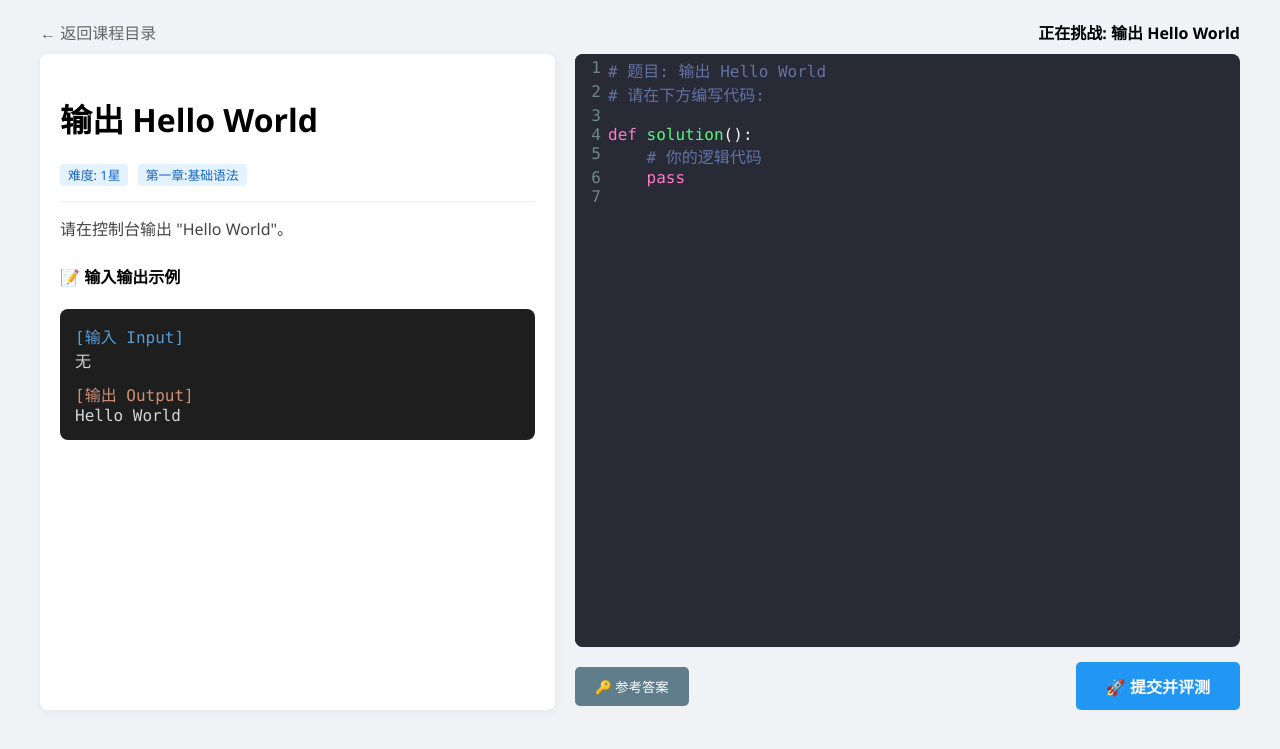
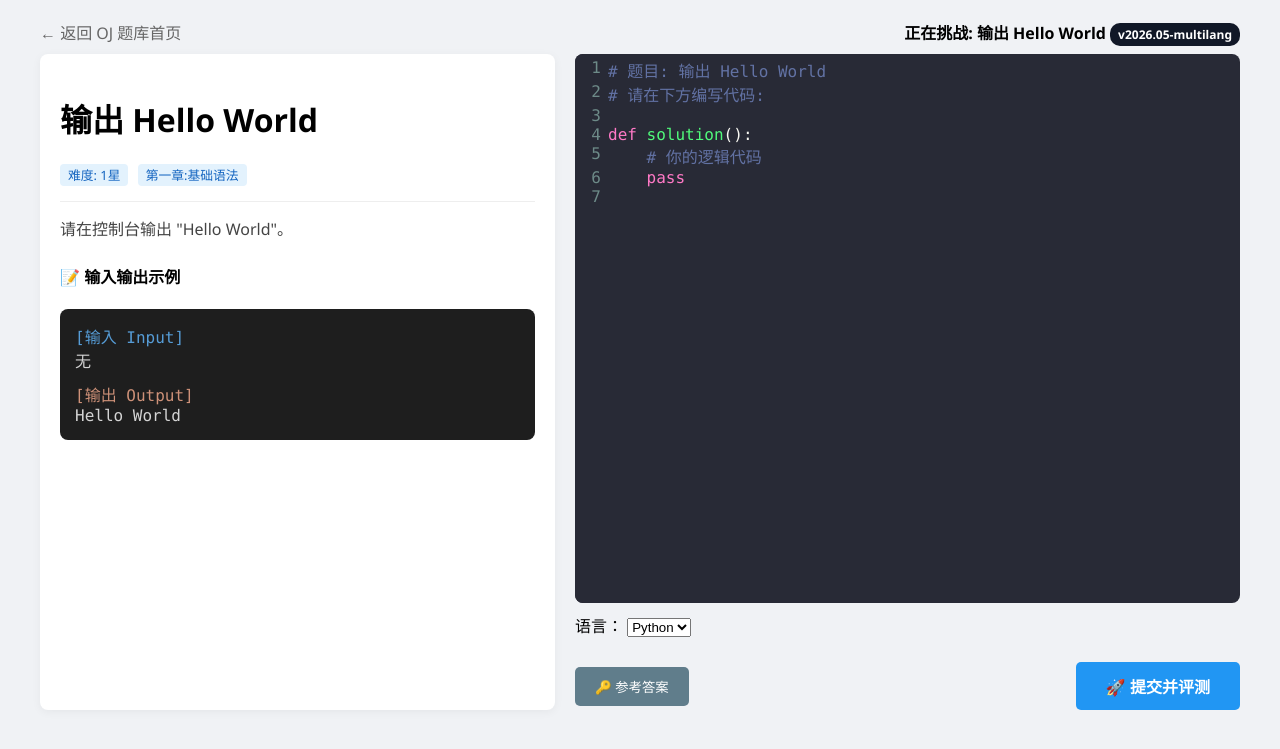
Before and after one commit to Lijiajie-web/MyGradProject, a Flask app: page /problem/1 in a window 1280 px wide. Shown: the top 749 px of the page. Run offline with Flask 3, Linux system fonts and the light colour scheme; data comes from the database, SQL or seed files in the repository.

Commit message:
fix: add visible build tag to verify latest templates are loaded

```diff
--- a/app.py
+++ b/app.py
@@ -35,6 +35,53 @@ SKILL_KEYS = list(dict.fromkeys(SKILL_MAP.values()))
 FEEDBACK_SCORE_MAP = {'匹配': 100, '一般': 60, '不匹配': 20}
 HELPFUL_SCORE_MAP = {'有帮助': 100, '一般': 60, '没帮助': 20}
 MIN_LOGS_FOR_PERSONAL_RECOMMENDATION = 3
+BUILD_TAG = 'v2026.05-multilang'
+
+
+LANGUAGE_OPTIONS = [
+    ('python', 'Python'),
+    ('cpp', 'C++'),
+    ('java', 'Java'),
+    ('c', 'C'),
+]
+
+LANGUAGE_TEMPLATES = {
+    'python': '# 请在这里编写 Python 代码\n',
+    'cpp': '#include <bits/stdc++.h>\nusing namespace std;\n\nint main() {\n    return 0;\n}\n',
+    'java': 'import java.util.*;\n\npublic class Main {\n    public static void main(String[] args) {\n    }\n}\n',
+    'c': '#include <stdio.h>\n\nint main() {\n    return 0;\n}\n',
+}
+
+PROBLEM_REFERENCE_ANSWERS = {
+    1: {'python': 'print("Hello World")', 'cpp': 'cout << "Hello World";', 'java': 'System.out.print("Hello World");', 'c': 'printf("Hello World");'},
+    2: {'python': 'a, b = input().split()\nprint(b, a)', 'cpp': 'string a,b; cin>>a>>b; cout<<b<<" "<<a;', 'java': 'String a=sc.next(), b=sc.next(); System.out.print(b+" "+a);', 'c': 'int a,b; scanf("%d%d",&a,&b); printf("%d %d",b,a);'},
+    3: {'python': 'l=int(input()); w=int(input()); print(l*w)', 'cpp': 'int l,w; cin>>l>>w; cout<<l*w;', 'java': 'int l=sc.nextInt(), w=sc.nextInt(); System.out.print(l*w);', 'c': 'int l,w; scanf("%d%d",&l,&w); printf("%d",l*w);'},
+    4: {'python': 'n=int(input()); print("Even" if n%2==0 else "Odd")', 'cpp': 'int n; cin>>n; cout<<(n%2==0?"Even":"Odd");', 'java': 'int n=sc.nextInt(); System.out.print(n%2==0?"Even":"Odd");', 'c': 'int n; scanf("%d",&n); printf(n%2==0?"Even":"Odd");'},
+    5: {'python': 'y=int(input())\nprint("Yes" if (y%400==0 or (y%4==0 and y%100!=0)) else "No")', 'cpp': 'int y; cin>>y; cout<<((y%400==0||(y%4==0&&y%100!=0))?"Yes":"No");', 'java': 'int y=sc.nextInt(); System.out.print((y%400==0||(y%4==0&&y%100!=0))?"Yes":"No");', 'c': 'int y; scanf("%d",&y); printf((y%400==0||(y%4==0&&y%100!=0))?"Yes":"No");'},
+    6: {'python': 'a,b,c=map(int,input().split()); print(max(a,b,c))', 'cpp': 'int a,b,c; cin>>a>>b>>c; cout<<max(a,max(b,c));', 'java': 'int a=sc.nextInt(),b=sc.nextInt(),c=sc.nextInt(); System.out.print(Math.max(a,Math.max(b,c)));', 'c': 'int a,b,c; scanf("%d%d%d",&a,&b,&c); int m=a>b?a:b; m=m>c?m:c; printf("%d",m);'},
+    7: {'python': 'n=int(input()); print(n*(n+1)//2)', 'cpp': 'long long n; cin>>n; cout<<n*(n+1)/2;', 'java': 'long n=sc.nextLong(); System.out.print(n*(n+1)/2);', 'c': 'long long n; scanf("%lld",&n); printf("%lld",n*(n+1)/2);'},
+    8: {'python': 'n=int(input()); ans=1\nfor i in range(2,n+1): ans*=i\nprint(ans)', 'cpp': 'int n; cin>>n; long long ans=1; for(int i=2;i<=n;i++) ans*=i; cout<<ans;', 'java': 'int n=sc.nextInt(); long ans=1; for(int i=2;i<=n;i++) ans*=i; System.out.print(ans);', 'c': 'int n; scanf("%d",&n); long long ans=1; for(int i=2;i<=n;i++) ans*=i; printf("%lld",ans);'},
+    9: {'python': 'for n in range(100,1000):\n a,b,c=n//100,(n//10)%10,n%10\n if a**3+b**3+c**3==n: print(n)', 'cpp': 'for(int n=100;n<1000;n++){int a=n/100,b=n/10%10,c=n%10; if(a*a*a+b*b*b+c*c*c==n) cout<<n<<" ";}', 'java': 'for(int n=100;n<1000;n++){int a=n/100,b=n/10%10,c=n%10; if(a*a*a+b*b*b+c*c*c==n) System.out.print(n+" ");}', 'c': 'for(int n=100;n<1000;n++){int a=n/100,b=n/10%10,c=n%10; if(a*a*a+b*b*b+c*c*c==n) printf("%d ",n);}'},
+    10: {'python': 'n=int(input())\nif n<2: print("No")\nelse:\n ok=True\n for i in range(2,int(n**0.5)+1):\n  if n%i==0: ok=False\n print("Yes" if ok else "No")', 'cpp': 'int n; cin>>n; bool ok=n>=2; for(int i=2;i*i<=n&&ok;i++) if(n%i==0) ok=false; cout<<(ok?"Yes":"No");', 'java': 'int n=sc.nextInt(); boolean ok=n>=2; for(int i=2;i*i<=n&&ok;i++) if(n%i==0) ok=false; System.out.print(ok?"Yes":"No");', 'c': 'int n; scanf("%d",&n); int ok=n>=2; for(int i=2;i*i<=n&&ok;i++) if(n%i==0) ok=0; printf(ok?"Yes":"No");'},
+    11: {'python':'arr=list(map(int,input().split())); print(max(arr))','cpp':'int x,m=-1e9; while(cin>>x) m=max(m,x); cout<<m;','java':'int m=Integer.MIN_VALUE; while(sc.hasNextInt()) m=Math.max(m,sc.nextInt()); System.out.print(m);','c':'int x,m=-2147483647; while(scanf("%d",&x)==1){ if(x>m) m=x; } printf("%d",m);'},
+    12: {'python':'arr=input().split(); print(*arr[::-1])','cpp':'vector<string>a; string x; while(cin>>x)a.push_back(x); reverse(a.begin(),a.end()); for(string&s:a)cout<<s<<" ";','java':'List<String>a=new ArrayList<>(); while(sc.hasNext())a.add(sc.next()); Collections.reverse(a); for(String s:a)System.out.print(s+" ");','c':'思路：读入数组后从后往前输出。'},
+    13: {'python':'arr=list(map(int,input().split())); arr.sort(); print(*arr)','cpp':'vector<int>a; int x; while(cin>>x)a.push_back(x); sort(a.begin(),a.end()); for(int v:a)cout<<v<<" ";','java':'List<Integer>a=new ArrayList<>(); while(sc.hasNextInt())a.add(sc.nextInt()); Collections.sort(a); for(int v:a)System.out.print(v+" ");','c':'思路：双层循环冒泡排序后输出。'},
+    14: {'python':'s=input().lower(); print(sum(ch in "aeiou" for ch in s))','cpp':'string s; getline(cin,s); int c=0; for(char ch:s){ch=tolower(ch); if(string("aeiou").find(ch)!=string::npos)c++;} cout<<c;','java':'String s=sc.nextLine().toLowerCase(); int c=0; for(char ch:s.toCharArray()) if("aeiou".indexOf(ch)>=0) c++; System.out.print(c);','c':'思路：遍历字符串，判断是否为 a/e/i/o/u。'},
+    15: {'python':'s=input(); print("Yes" if s==s[::-1] else "No")','cpp':'string s; cin>>s; string t=s; reverse(t.begin(),t.end()); cout<<(s==t?"Yes":"No");','java':'String s=sc.next(); String t=new StringBuilder(s).reverse().toString(); System.out.print(s.equals(t)?"Yes":"No");','c':'思路：双指针从两端向中间比较。'},
+    16: {'python':'def f(n): return n if n<=1 else f(n-1)+f(n-2)\nprint(f(int(input())))','cpp':'function<long long(int)> f=[&](int n){return n<=1?n:f(n-1)+f(n-2);}; int n;cin>>n;cout<<f(n);','java':'static int f(int n){return n<=1?n:f(n-1)+f(n-2);} // main里读入后输出 f(n)','c':'思路：递归定义 F(n)=F(n-1)+F(n-2)。'},
+    17: {'python':'def h(n,a,b,c):\n if n==1: print(a,"->",c); return\n h(n-1,a,c,b); print(a,"->",c); h(n-1,b,a,c)','cpp':'思路：递归移动 n-1，再移动底盘，再移动 n-1。','java':'思路同上。','c':'思路同上。'},
+    18: {'python':'nums=list(map(int,input().split())); t=int(input()); d={}\nfor i,v in enumerate(nums):\n if t-v in d: print([d[t-v],i]); break\n d[v]=i','cpp':'思路：哈希表记录值到下标，边遍历边查 t-nums[i]。','java':'思路同上。','c':'思路：可排序+双指针或哈希实现。'},
+    19: {'python':'a=list(map(int,input().split())); x=int(input()); l,r=0,len(a)-1\nwhile l<=r:\n m=(l+r)//2\n if a[m]==x: print(m); break\n if a[m]<x: l=m+1\n else: r=m-1','cpp':'思路：标准二分模板。','java':'思路：标准二分模板。','c':'思路：标准二分模板。'},
+    20: {'python':'n=int(input()); a,b=1,1\nfor _ in range(n-1): a,b=b,a+b\nprint(a)','cpp':'思路：dp[i]=dp[i-1]+dp[i-2]，滚动变量优化。','java':'思路同上。','c':'思路同上。'},
+}
+
+DEFAULT_REFERENCE_ANSWER = {
+    'python': 'def solution():\n    pass',
+    'cpp': '#include <bits/stdc++.h>\nusing namespace std;\nint main(){ return 0; }',
+    'java': 'public class Main { public static void main(String[] args){} }',
+    'c': '#include <stdio.h>\nint main(){ return 0; }',
+}
+
 
 
 def get_connection():
@@ -667,6 +714,7 @@ def index():
         current_tag=tag,
         current_diff=diff,
         mode=current_mode,
+        build_tag=BUILD_TAG,
     )
 
 
@@ -684,7 +732,7 @@ def paper():
     c.execute('SELECT DISTINCT tag FROM problems ORDER BY id')
     all_tags = [row[0] for row in c.fetchall()]
     conn.close()
-    return render_template('index.html', problems=paper_problems, all_tags=all_tags, mode='📑 智能组卷 (覆盖简单/中等/困难)')
+    return render_template('index.html', problems=paper_problems, all_tags=all_tags, mode='📑 智能组卷 (覆盖简单/中等/困难)', build_tag=BUILD_TAG)
 
 
 @app.route('/login', methods=['GET', 'POST'])
@@ -744,7 +792,8 @@ def problem_page(pid):
         )
         recommendation = c.fetchone()
     conn.close()
-    return render_template('solve.html', problem=problem, recommendation=recommendation)
+    answer_map = PROBLEM_REFERENCE_ANSWERS.get(pid, DEFAULT_REFERENCE_ANSWER)
+    return render_template('solve.html', problem=problem, recommendation=recommendation, language_options=LANGUAGE_OPTIONS, language_templates=LANGUAGE_TEMPLATES, answer_map=answer_map, build_tag=BUILD_TAG)
 
 
 @app.route('/api/recommendation_feedback', methods=['POST'])
--- a/templates/solve.html
+++ b/templates/solve.html
@@ -6,6 +6,7 @@
     <link rel="stylesheet" href="https://cdnjs.cloudflare.com/ajax/libs/codemirror/5.65.2/theme/dracula.min.css">
     <script src="https://cdnjs.cloudflare.com/ajax/libs/codemirror/5.65.2/codemirror.min.js"></script>
     <script src="https://cdnjs.cloudflare.com/ajax/libs/codemirror/5.65.2/mode/python/python.min.js"></script>
+    <script src="https://cdnjs.cloudflare.com/ajax/libs/codemirror/5.65.2/mode/clike/clike.min.js"></script>
     <style>
         body { font-family: 'Segoe UI', sans-serif; max-width: 1200px; margin: 0 auto; padding: 20px; background: #f0f2f5; min-height: 90vh; }
         .header { display: flex; justify-content: space-between; align-items: center; margin-bottom: 10px; }
@@ -35,8 +36,8 @@
 </head>
 <body>
     <div class="header">
-        <a href="/" style="text-decoration:none; color:#666;">← 返回课程目录</a>
-        <div style="font-weight: bold;">正在挑战: {{ problem[1] }}</div>
+        <a href="/" style="text-decoration:none; color:#666;">← 返回 OJ 题库首页</a>
+        <div style="font-weight: bold;">正在挑战: {{ problem[1] }} <span style="font-size:12px;background:#111827;color:#fff;padding:3px 8px;border-radius:10px;">{{ build_tag }}</span></div>
     </div>
 
     <div class="container">
@@ -107,6 +108,13 @@ def solution():
     pass
 </textarea>
 
+            <div style="margin:10px 0;">
+                <label>语言：</label>
+                <select id="language-select" onchange="switchLanguage()">
+                    {% for key, label in language_options %}<option value="{{ key }}">{{ label }}</option>{% endfor %}
+                </select>
+            </div>
+
             <div class="action-bar">
                 <button class="btn-answer" onclick="toggleAnswer()">🔑 参考答案</button>
                 <button onclick="submitCode()" class="btn-submit">🚀 提交并评测</button>
@@ -119,7 +127,7 @@ def solution():
     <div id="answer-modal">
         <div id="answer-content">
             <h3>🔑 参考答案</h3>
-            <pre style="background:#f5f5f5; padding:15px; border-radius:5px; overflow:auto;">{{ problem[5] }}</pre>
+            <pre id="answer-pre" style="background:#f5f5f5; padding:15px; border-radius:5px; overflow:auto;"></pre>
             <button onclick="toggleAnswer()" style="margin-top:10px; padding:5px 15px;">关闭</button>
         </div>
     </div>
@@ -131,6 +139,19 @@ def solution():
         const startTime = Date.now();
         const recommendationId = {{ recommendation['id'] if recommendation else 'null' }};
         const feedbackState = { match: '', help: '' };
+
+        const languageTemplates = {{ language_templates|tojson }};
+        const answerMap = {{ answer_map|tojson }};
+        const modeMap = {python: 'python', cpp: 'text/x-c++src', java: 'text/x-java', c: 'text/x-csrc'};
+        function switchLanguage() {
+            const lang = document.getElementById('language-select').value;
+            editor.setOption('mode', modeMap[lang] || 'python');
+            document.getElementById('answer-pre').innerText = answerMap[lang] || '该语言暂未提供参考答案。';
+            if (!editor.getValue().trim()) {
+                editor.setValue(languageTemplates[lang] || '');
+            }
+        }
+
 
         function toggleAnswer() {
             const modal = document.getElementById('answer-modal');
@@ -219,6 +240,7 @@ def solution():
                 `;
             });
         }
+        window.addEventListener('load', switchLanguage);
     </script>
 </body>
 </html>
```
Also changed, not shown: templates/index.html (+6 -5 lines).
